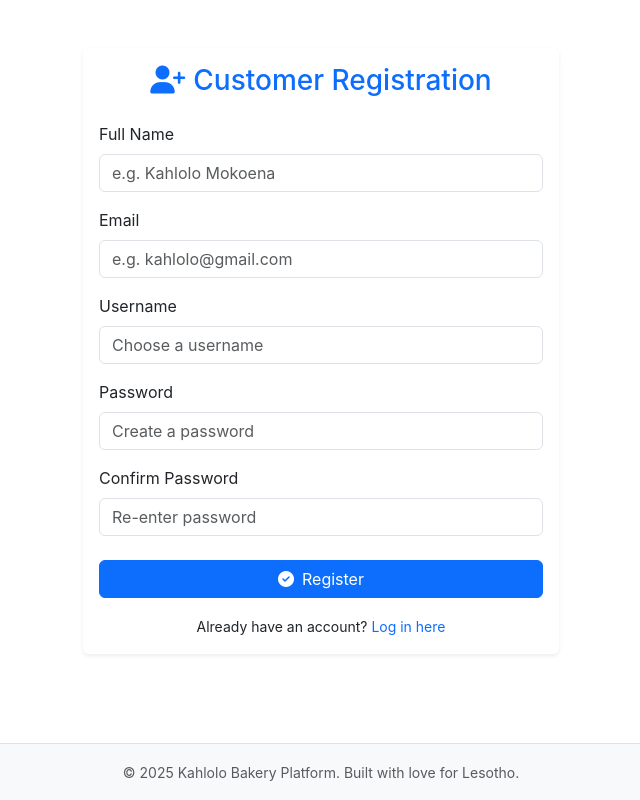
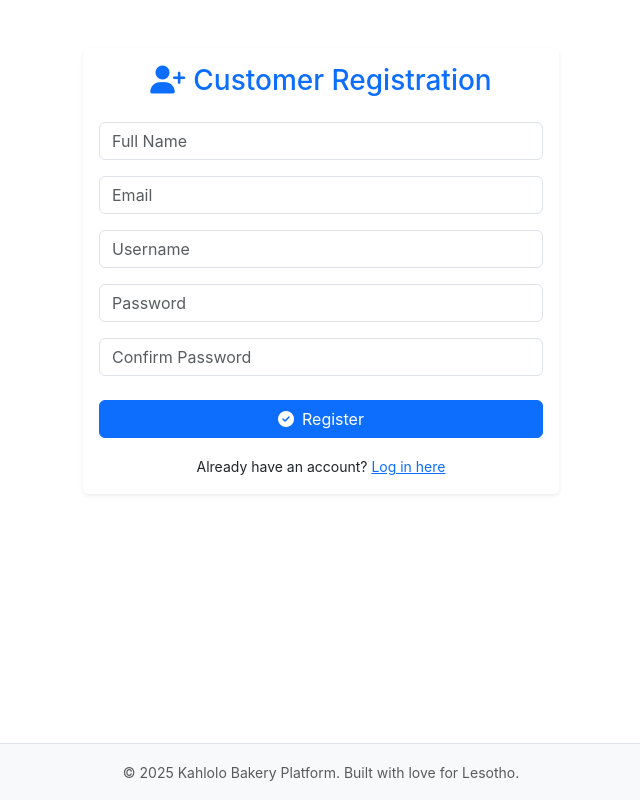
Before and after one commit to Kahlolo550/Bakery_application-, a React (Create React App) app: page /customer/register in a window 1280 px wide. Shown: the whole page, without its empty margins (319-959 px from the left). Built offline with nearby package versions, Linux system fonts and the light colour scheme.

Commit message:
Update App.jsx and customer pages to use centralized API_BASE config

```diff
--- /dev/null
+++ b/src/config/api.js
@@ -0,0 +1,3 @@
+// src/config/api.js
+const API_BASE = 'https://bakeryapplication-production.up.railway.app';
+export default API_BASE;
--- a/src/pages/customer/CheckoutPage.jsx
+++ b/src/pages/customer/CheckoutPage.jsx
@@ -1,8 +1,6 @@
 import React, { useEffect, useState, useCallback } from 'react';
 import { useNavigate } from 'react-router-dom';
-
-// 🔗 Hardcoded Railway backend URL
-const API_BASE = 'https://bakeryapplication-production.up.railway.app';
+import API_BASE from '../../config/api';
 
 function CheckoutPage({ token, refreshCart, showNotification }) {
   const [cartItems, setCartItems] = useState([]);
@@ -16,7 +14,7 @@ function CheckoutPage({ token, refreshCart, showNotification }) {
     })
       .then((res) => res.json())
       .then((data) => setCartItems(data))
-      .catch((err) => console.error('Cart fetch error:', err));
+      .catch(() => showNotification('Failed to load cart.', true));
   }, [token]);
 
   useEffect(() => {
@@ -30,7 +28,8 @@ function CheckoutPage({ token, refreshCart, showNotification }) {
     }
 
     try {
-      const res = await fetch(`${API_BASE}/api/checkout`, {
+
+            const res = await fetch(`${API_BASE}/api/checkout`, {
         method: 'POST',
         headers: {
           'Content-Type': 'application/json',
@@ -51,8 +50,7 @@ function CheckoutPage({ token, refreshCart, showNotification }) {
       } else {
         showNotification(data.error || 'Failed to place order.', true);
       }
-    } catch (err) {
-      console.error('Checkout error:', err);
+    } catch {
       showNotification('Failed to place order.', true);
     }
   };
--- a/src/pages/customer/CustomerLogin.jsx
+++ b/src/pages/customer/CustomerLogin.jsx
@@ -1,5 +1,6 @@
 import React, { useState } from 'react';
 import { useNavigate, Link } from 'react-router-dom';
+import API_BASE from '../../config/api';
 
 function CustomerLogin({ onLogin, showNotification }) {
   const [email, setEmail] = useState('');
@@ -7,45 +8,33 @@ function CustomerLogin({ onLogin, showNotification }) {
   const [loading, setLoading] = useState(false);
   const navigate = useNavigate();
 
-  // 🔗 Hardcoded Railway backend URL
-  const BACKEND_URL = 'https://bakeryapplication-production.up.railway.app';
-
   const login = async () => {
-    const trimmedEmail = email.trim();
-    const trimmedPassword = password.trim();
-
-    if (!trimmedEmail || !trimmedPassword) {
+    if (!email.trim() || !password.trim()) {
       showNotification('Email and password are required.', true);
       return;
     }
 
     setLoading(true);
-
     try {
-      const res = await fetch(`${BACKEND_URL}/api/auth/login/customer`, {
+      const res = await fetch(`${API_BASE}/api/auth/login/customer`, {
         method: 'POST',
         headers: { 'Content-Type': 'application/json' },
-        body: JSON.stringify({ email: trimmedEmail, password: trimmedPassword }),
+        body: JSON.stringify({ email: email.trim(), password: password.trim() }),
       });
 
       const data = await res.json();
-
       if (res.ok && data.token) {
         onLogin(data.token, 'customer');
         showNotification('Login successful!');
         navigate('/customer/dashboard');
       } else {
-        showNotification(data.error || 'Login failed. Please try again.', true);
+        showNotification(data.error || 'Login failed.', true);
       }
-    } catch (err) {
+    } catch {
       showNotification('Network error. Please check your connection.', true);
     } finally {
       setLoading(false);
     }
-  };
-
-  const handleKeyDown = (e) => {
-    if (e.key === 'Enter') login();
   };
 
   return (
@@ -55,45 +44,15 @@ function CustomerLogin({ onLogin, showNotification }) {
           <h3 className="text-center text-primary mb-4">
             <i className="fas fa-sign-in-alt me-2"></i>Customer Login
           </h3>
-
-          <div className="mb-3">
-            <label className="form-label">Email</label>
-            <input
-              type="email"
-              className="form-control"
-              placeholder="e.g. kahlolo@gmail.com"
-              value={email}
-              onChange={(e) => setEmail(e.target.value)}
-              onKeyDown={handleKeyDown}
-              disabled={loading}
-            />
-          </div>
-
-          <div className="mb-4">
-            <label className="form-label">Password</label>
-            <input
-              type="password"
-              className="form-control"
-              placeholder="Enter your password"
-              value={password}
-              onChange={(e) => setPassword(e.target.value)}
-              onKeyDown={handleKeyDown}
-              disabled={loading}
-            />
-          </div>
-
+          <input type="email" className="form-control mb-3" placeholder="Email"
+            value={email} onChange={(e) => setEmail(e.target.value)} disabled={loading} />
+          <input type="password" className="form-control mb-4" placeholder="Password"
+            value={password} onChange={(e) => setPassword(e.target.value)} disabled={loading} />
           <button className="btn btn-primary w-100" onClick={login} disabled={loading}>
-            <i className="fas fa-lock me-2"></i>
-            {loading ? 'Logging in...' : 'Login'}
+            <i className="fas fa-lock me-2"></i>{loading ? 'Logging in...' : 'Login'}
           </button>
-
           <div className="text-center mt-3">
-            <small>
-              Don’t have an account?{' '}
-              <Link to="/customer/register" className="text-decoration-none">
-                Register here
-              </Link>
-            </small>
+            <small>Don’t have an account? <Link to="/customer/register">Register here</Link></small>
           </div>
         </div>
       </div>
--- a/src/pages/customer/Register.jsx
+++ b/src/pages/customer/Register.jsx
@@ -1,52 +1,44 @@
 import React, { useState } from 'react';
 import { useNavigate, Link } from 'react-router-dom';
+import API_BASE from '../../config/api';
 
 function CustomerRegister({ showNotification }) {
-  const [username, setUsername] = useState('');
-  const [password, setPassword] = useState('');
-  const [confirm, setConfirm] = useState('');
-  const [email, setEmail] = useState('');
-  const [fullName, setFullName] = useState('');
+  const [form, setForm] = useState({ username: '', password: '', confirm: '', email: '', fullName: '' });
   const [loading, setLoading] = useState(false);
   const navigate = useNavigate();
 
-  // 🔗 Hardcoded Railway backend URL
-  const BACKEND_URL = 'https://bakeryapplication-production.up.railway.app';
-
   const register = async () => {
-    if (password.trim() !== confirm.trim()) {
+    if (form.password.trim() !== form.confirm.trim()) {
       showNotification('Passwords do not match.', true);
       return;
     }
 
-    if (!username.trim() || !email.trim() || !fullName.trim() || !password.trim()) {
+    if (!form.username.trim() || !form.email.trim() || !form.fullName.trim()) {
       showNotification('All fields are required.', true);
       return;
     }
 
     setLoading(true);
-
     try {
-      const res = await fetch(`${BACKEND_URL}/api/auth/register/customer`, {
+      const res = await fetch(`${API_BASE}/api/auth/register/customer`, {
         method: 'POST',
         headers: { 'Content-Type': 'application/json' },
         body: JSON.stringify({
-          username: username.trim(),
-          password: password.trim(),
-          email: email.trim(),
-          fullName: fullName.trim(),
+          username: form.username.trim(),
+          password: form.password.trim(),
+          email: form.email.trim(),
+          fullName: form.fullName.trim(),
         }),
       });
 
       const data = await res.json();
-
       if (res.ok) {
         showNotification('Customer registered successfully!');
         navigate('/customer/login');
       } else {
         showNotification(data.error || 'Registration failed.', true);
       }
-    } catch (err) {
+    } catch {
       showNotification('Network error. Please try again.', true);
     } finally {
       setLoading(false);
@@ -60,79 +52,21 @@ function CustomerRegister({ showNotification }) {
           <h3 className="text-center text-primary mb-4">
             <i className="fas fa-user-plus me-2"></i>Customer Registration
           </h3>
-
-          <div className="mb-3">
-            <label className="form-label">Full Name</label>
-            <input
-              type="text"
-              className="form-control"
-              placeholder="e.g. Kahlolo Mokoena"
-              value={fullName}
-              onChange={(e) => setFullName(e.target.value)}
-              disabled={loading}
-            />
-          </div>
-
-          <div className="mb-3">
-            <label className="form-label">Email</label>
-            <input
-              type="email"
-              className="form-control"
-              placeholder="e.g. kahlolo@gmail.com"
-              value={email}
-              onChange={(e) => setEmail(e.target.value)}
-              disabled={loading}
-            />
-          </div>
-
-          <div className="mb-3">
-            <label className="form-label">Username</label>
-            <input
-              type="text"
-              className="form-control"
-              placeholder="Choose a username"
-              value={username}
-              onChange={(e) => setUsername(e.target.value)}
-              disabled={loading}
-            />
-          </div>
-
-          <div className="mb-3">
-            <label className="form-label">Password</label>
-            <input
-              type="password"
-              className="form-control"
-              placeholder="Create a password"
-              value={password}
-              onChange={(e) => setPassword(e.target.value)}
-              disabled={loading}
-            />
-          </div>
-
-          <div className="mb-4">
-            <label className="form-label">Confirm Password</label>
-            <input
-              type="password"
-              className="form-control"
-              placeholder="Re-enter password"
-              value={confirm}
-              onChange={(e) => setConfirm(e.target.value)}
-              disabled={loading}
-            />
-          </div>
-
+          <input type="text" className="form-control mb-3" placeholder="Full Name"
+            value={form.fullName} onChange={(e) => setForm({ ...form, fullName: e.target.value })} disabled={loading} />
+          <input type="email" className="form-control mb-3" placeholder="Email"
+            value={form.email} onChange={(e) => setForm({ ...form, email: e.target.value })} disabled={loading} />
+          <input type="text" className="form-control mb-3" placeholder="Username"
+            value={form.username} onChange={(e) => setForm({ ...form, username: e.target.value })} disabled={loading} />
+          <input type="password" className="form-control mb-3" placeholder="Password"
+            value={form.password} onChange={(e) => setForm({ ...form, password: e.target.value })} disabled={loading} />
+          <input type="password" className="form-control mb-4" placeholder="Confirm Password"
+            value={form.confirm} onChange={(e) => setForm({ ...form, confirm: e.target.value })} disabled={loading} />
           <button className="btn btn-primary w-100" onClick={register} disabled={loading}>
-            <i className="fas fa-check-circle me-2"></i>
-            {loading ? 'Registering...' : 'Register'}
+            <i className="fas fa-check-circle me-2"></i>{loading ? 'Registering...' : 'Register'}
           </button>
-
           <div className="text-center mt-3">
-            <small>
-              Already have an account?{' '}
-              <Link to="/customer/login" className="text-decoration-none">
-                Log in here
-              </Link>
-            </small>
+            <small>Already have an account? <Link to="/customer/login">Log in here</Link></small>
           </div>
         </div>
       </div>
```
Also changed, not shown: src/App.jsx (+2 -5 lines), src/pages/customer/CartPage.jsx (+6 -15 lines), src/pages/customer/CustomerOrders.jsx (+10 -24 lines), src/pages/customer/ProductList.jsx (+8 -29 lines).
